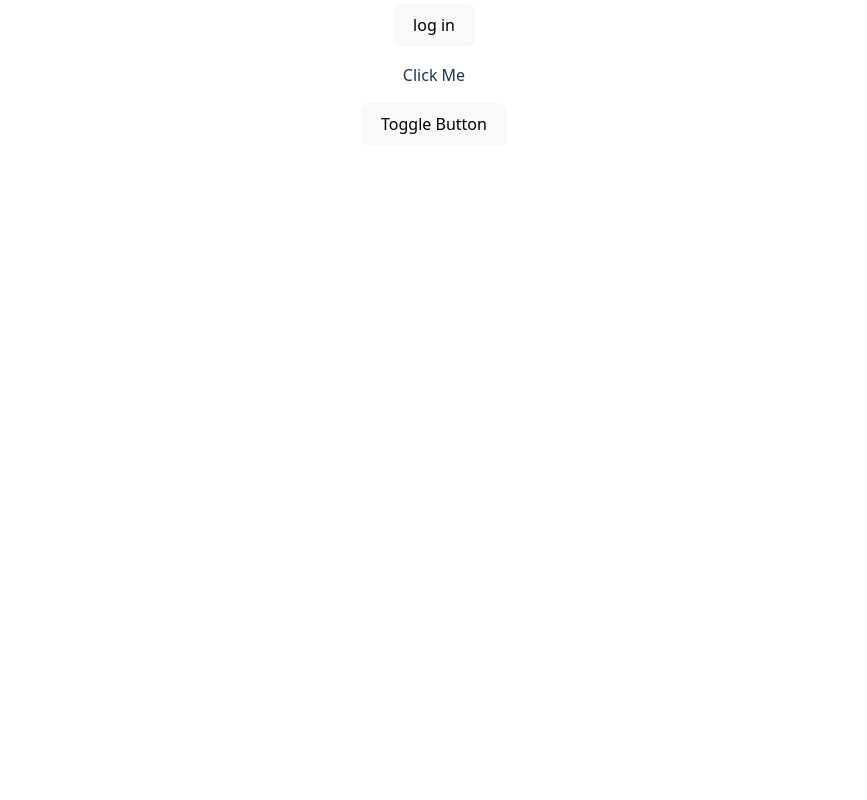
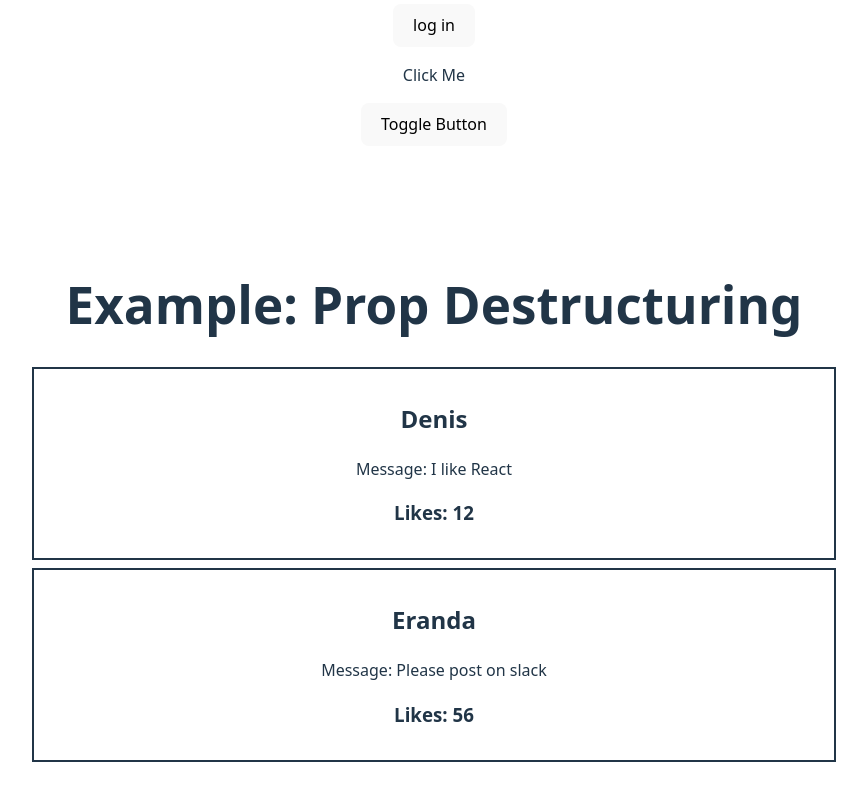
Before and after one commit to denis-1989/react-components-props-state-example, a React (Vite) app: page / in a window 1280 px wide. Shown: the part 1333-2133 px from the top of the page, without its empty margins (206-1073 px from the left). Before the commit the page ends 1607 px from the top, so only its background shows below. Built offline with nearby package versions, Linux system fonts and the light colour scheme.

Commit message:
Add prop destructuring example with Tweet component

```diff
--- a/src/App.jsx
+++ b/src/App.jsx
@@ -2,6 +2,7 @@ import './App.css';
 import ExampleComponents from './ExampleComponents';
 import ExampleConditionalRendering from './ExampleConditionalRendering';
 import ExampleMappingOverArrays from './ExampleMappingOverArrays';
+import ExamplePropDestructuring from './ExamplePropDestructuring';
 import ExampleProps from './ExampleProps';
 import ExampleStateCounter from './ExampleStateCounter';
 import ExampleStateEmail from './ExampleStateEmail';
@@ -34,6 +35,8 @@ export default function App() {
       <br />
       <br />
       <br />
+      <h1>Example: Prop Destructuring</h1>
+      <ExamplePropDestructuring />
     </div>
   );
 }
--- /dev/null
+++ b/src/ExamplePropDestructuring.jsx
@@ -0,0 +1,29 @@
+// function Tweet(props) {
+// return (
+//  <h2>{ExampleProps.name}</h2>
+//  )}
+
+function Tweet({ name, message, likes }) {
+  return (
+    <div
+      style={{
+        border: '2px solid',
+        margin: '8px',
+        padding: '12px',
+      }}
+    >
+      <h2>{name}</h2>
+      <div>Message: {message}</div>
+      <h3>Likes: {likes}</h3>
+    </div>
+  );
+}
+
+export default function ExamplePropDestructuring() {
+  return (
+    <div>
+      <Tweet name="Denis" message="I like React" likes={12} />
+      <Tweet name="Eranda" message="Please post on slack" likes={56} />
+    </div>
+  );
+}
```
